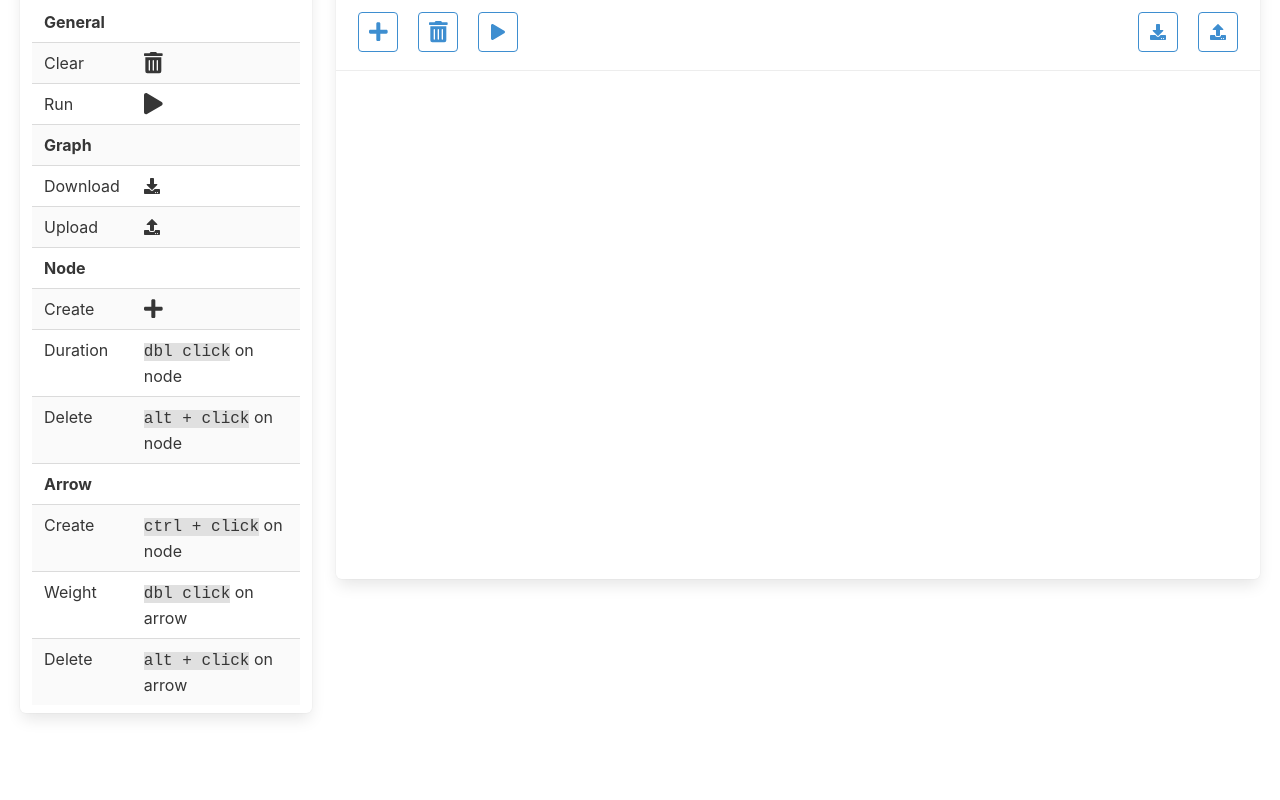
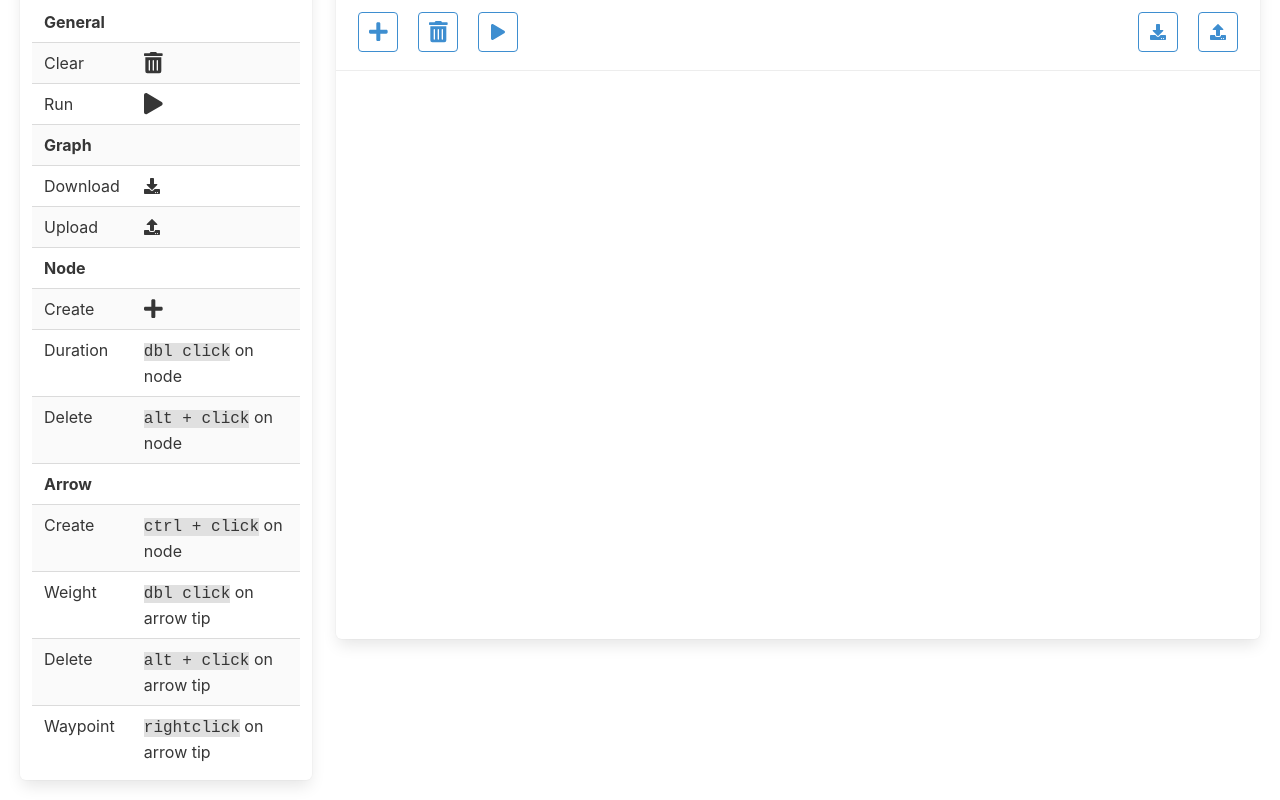
Before and after one commit to Jodscho/graph-tool, a website built with Parcel: page src/index.html in a window 1280 px wide. Shown: the part 81-881 px from the top of the page. Before the commit the page ends 814 px from the top, so only its background shows below. Built offline with nearby package versions, Linux system fonts and the light colour scheme.

Commit message:
html: improve manual and dependency management

```diff
--- a/src/css/main.scss
+++ b/src/css/main.scss
@@ -1,4 +1,3 @@
-// @import '../../node_modules/bulma/sass/utilities/initial-variables.sass';
 
 * {
     margin: 0px;
@@ -35,17 +34,20 @@ input[type="file"] {
 }
 
 #graph-panel {
-    max-height: 640px;
+    max-height: 700px;
+    max-width: 1245px;
 }
+
 
 #canvas-panel-block {
     overflow: scroll;
-    max-height: 500px;
+    max-height: 550px;
+    max-width: 1245px;
 }
 
 #container {
-    width: 100%;
-    min-height: 700px;
+    width: 1245px;
+    height: 700px;
     margin-top:250px;
 }
 
--- a/src/index.html
+++ b/src/index.html
@@ -7,7 +7,6 @@
     <meta http-equiv="X-UA-Compatible" content="ie=edge">
     <link rel="stylesheet" href="css/main.scss">
     </style>
-    <script defer src="https://use.fontawesome.com/releases/v5.3.1/js/all.js"></script>
     <title>Document</title>
 
 </head>
@@ -66,11 +65,15 @@
                             </tr>
                             <tr>
                                 <td>Weight</td>
-                                <td><span class="pc-font">dbl click</span> on arrow</td>
+                                <td><span class="pc-font">dbl click</span> on arrow tip</td>
                             </tr>
                             <tr>
                                 <td>Delete</td>
-                                <td><span class="pc-font">alt + click</span> on arrow</td>
+                                <td><span class="pc-font">alt + click</span> on arrow tip</td>
+                            </tr>
+                            <tr>
+                                <td>Waypoint</td>
+                                <td><span class="pc-font">rightclick</span> on arrow tip</td>
                             </tr>
                         </table>
                     </div>
@@ -133,7 +136,11 @@
                 <button onclick="closeModal()" class="delete" aria-label="delete"></button>
             </div>
             <div class="message-body">
-               Please check the red arrows. Every arrow needs to be connected to a node and have a Weight.
+                <p><strong>Please check your Graph!</strong></p>
+                <ul>
+                    <li>Every arrow needs to be connected and have a weight.</li>
+                    <li>Every weight and duration needs to be a number.</li>
+                </ul>
             </div>
         </article>
 
--- a/src/js/index.js
+++ b/src/js/index.js
@@ -4,6 +4,7 @@ import { createNode } from './node/node'
 import { createGraphFromJSON, saveGraphAsJSON } from './graph/graph.json.handling';
 import { runAlgorithm } from './algorithms/execute.alg';
 
+import '../../node_modules/@fortawesome/fontawesome-free/js/all.js';
 import 'bulma/css/bulma.css'
 
 var graph;
```
Also changed, not shown: package.json (+5 -4 lines), 1 other file.
